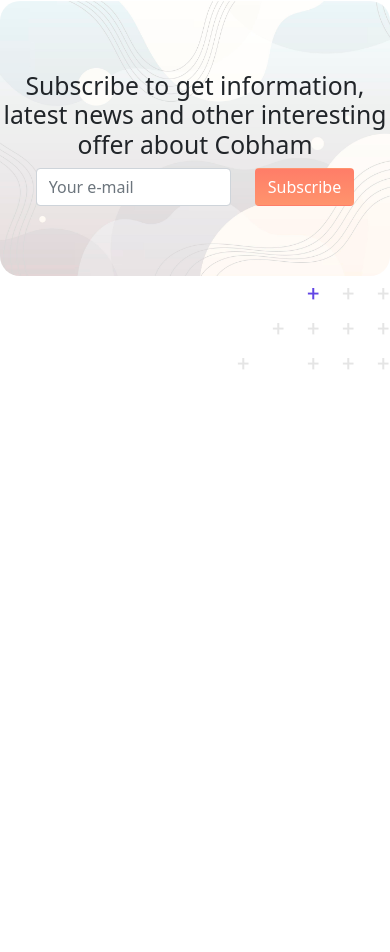
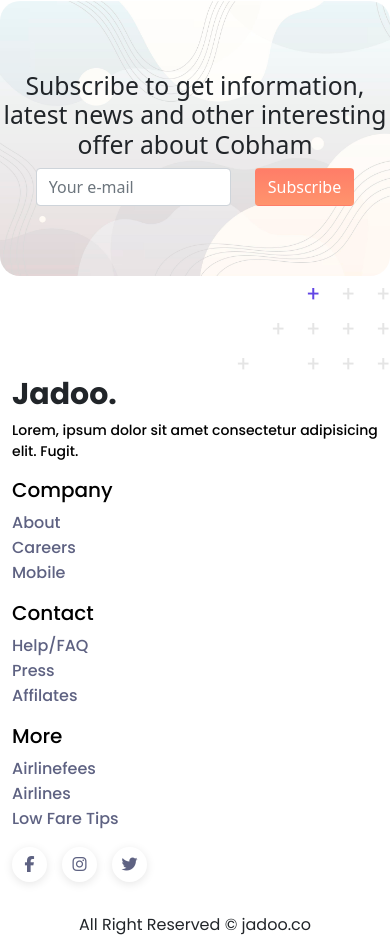
Before and after one commit to nannu-coder/nazmul.nannu.github.io-jadoo, a plain HTML site: page index.html in a window 390 px wide. Shown: the part 4602-5554 px from the top of the page. Before the commit the page ends 4978 px from the top, so only its background shows below. Drawn offline with nearby package versions, Linux system fonts and the light colour scheme; a web font is replaced by a local one.

Commit message:
finished without responsive

```diff
--- a/css/style.css
+++ b/css/style.css
@@ -196,3 +196,59 @@
     background-image: linear-gradient(to top, #FF946D, #FF7D68);
     color: #ffffff;
 }
+
+/*=====FOOTER PART=====*/
+.footer_logo h2 {
+    font-family: var(--primary-font);
+    font-size: 30px;
+    font-weight: 700;
+    font-style: normal;
+}
+
+.footer_logo p {
+    font-family: var(--primary-font);
+    font-size: 14px;
+    font-weight: 500;
+    color: #000000;
+}
+
+.footer_part ul {
+    padding: 0;
+}
+
+.footer_part ul li a {
+    font-family: var(--primary-font);
+    font-size: 16px;
+    font-weight: 500;
+    font-style: normal;
+    color: #5E6282;
+}
+
+.footer_part h4 {
+    font-family: var(--primary-font);
+    font-size: 20px;
+    color: #000000;
+    font-weight: 500;
+    font-style: normal;
+}
+
+.footer_icon ul {
+    display: flex;
+}
+
+.footer_icon ul li a {
+    width: 35px;
+    height: 35px;
+    display: inline-block;
+    border-radius: 50%;
+    text-align: center;
+    line-height: 35px;
+    margin-right: 15px;
+    box-shadow: 0px 2px 10px rgba(0, 0, 0, 0.1);
+}
+
+.footer_bottom p {
+    margin: 0;
+    padding: 15px 0;
+    font-family: var(--primary-font);
+}
--- a/index.html
+++ b/index.html
@@ -252,9 +252,80 @@
         </div>
     </section>
 
+    <!--=====FOOTER PART=====-->
 
-
-
+    <footer>
+        <div class="footer_part">
+            <div class="container">
+                <div class="row justify-content-center">
+                    <div class="col-lg-3">
+                        <div class="footer_logo">
+                            <h2>Jadoo.</h2>
+                            <p>Lorem, ipsum dolor sit amet consectetur adipisicing elit. Fugit.</p>
+                        </div>
+                    </div>
+                    <div class="col-lg-2">
+                        <h4>Company</h4>
+                        <ul>
+                            <li>
+                                <a href="#">About</a>
+                            </li>
+                            <li>
+                                <a href="#">Careers</a>
+                            </li>
+                            <li>
+                                <a href="#">Mobile</a>
+                            </li>
+                        </ul>
+                    </div>
+                    <div class="col-lg-2">
+                        <h4>Contact</h4>
+                        <ul>
+                            <li>
+                                <a href="#">Help/FAQ</a>
+                            </li>
+                            <li>
+                                <a href="#">Press</a>
+                            </li>
+                            <li>
+                                <a href="#">Affilates</a>
+                            </li>
+                        </ul>
+                    </div>
+                    <div class="col-lg-2">
+                        <h4>More</h4>
+                        <ul>
+                            <li><a href="#">Airlinefees</a></li>
+                            <li><a href="#">Airlines</a></li>
+                            <li><a href="#">Low Fare Tips</a></li>
+                        </ul>
+                    </div>
+                    <div class="col-lg-3">
+                        <div class="footer_icon">
+                            <ul>
+                                <li>
+                                    <a href="#"><i class="fab fa-facebook-f"></i></a>
+                                </li>
+                                <li>
+                                    <a href="#"><i class="fab fa-instagram"></i></a>
+                                </li>
+                                <li>
+                                    <a href="#"><i class="fab fa-twitter"></i></a>
+                                </li>
+                            </ul>
+                        </div>
+                    </div>
+                </div>
+                <div class="row">
+                    <div class="col-lg-12">
+                        <div class="footer_bottom text-center">
+                            <p>All Right Reserved &copy; jadoo.co</p>
+                        </div>
+                    </div>
+                </div>
+            </div>
+        </div>
+    </footer>
 
     <!--=====JQUERY SCRIPT=====-->
     <script src="https://code.jquery.com/jquery-3.6.0.min.js"
```
